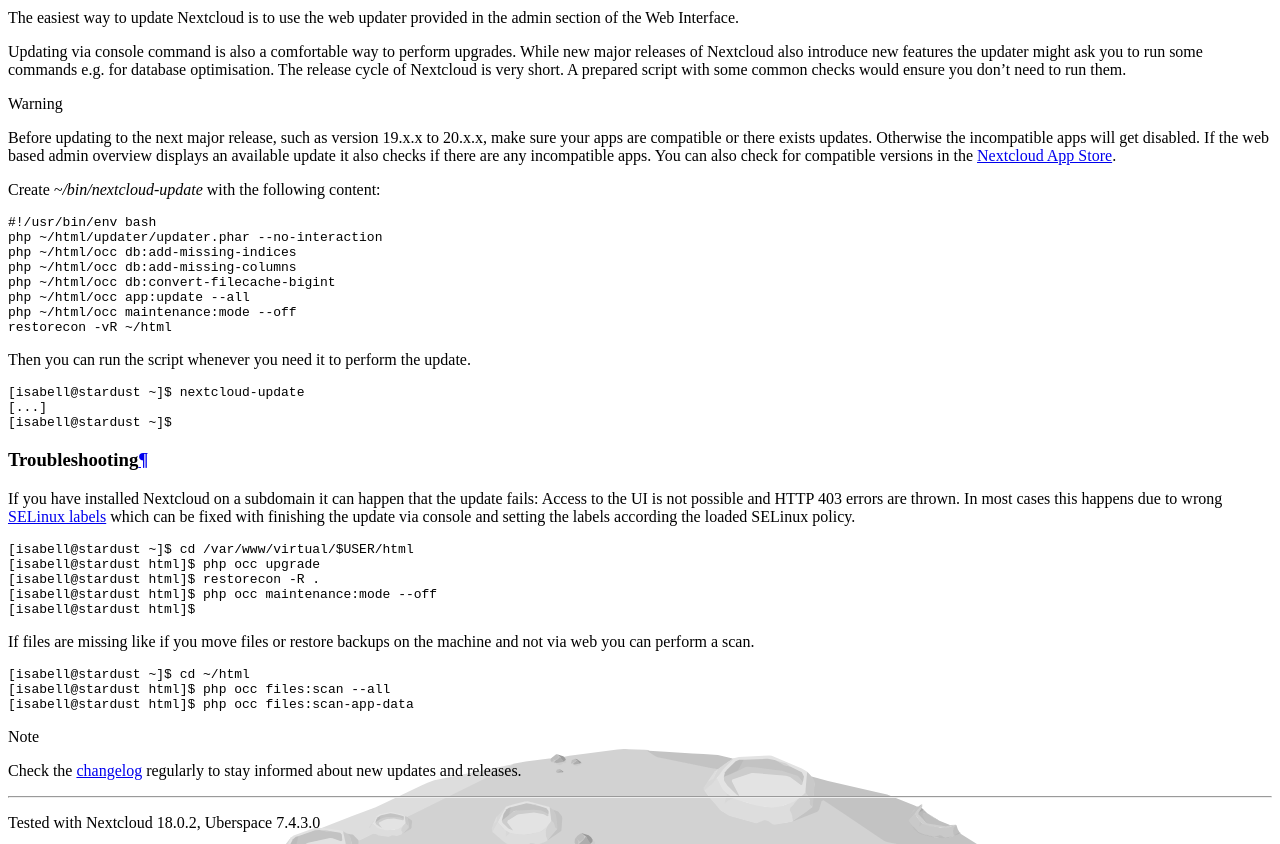
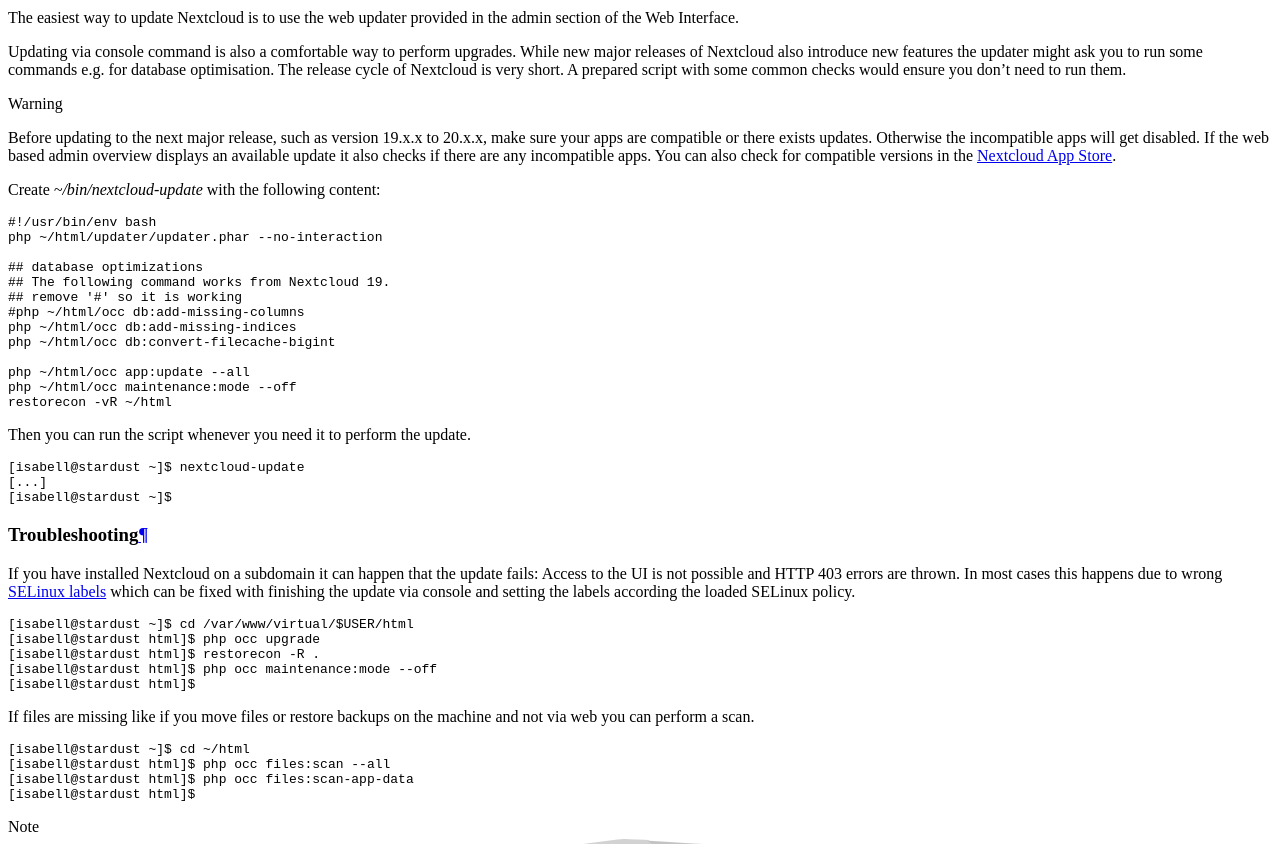
Before and after one commit to Uberspace/lab, a Sphinx documentation site: the page built from source/guide_nextcloud.rst, in a window 1280 px wide and 900 px high, scrolled down 7667 px, cut to the strip 0-844 px from the top of the window. Built offline with Sphinx 7.4.7 and the Read the Docs theme 2.0.0, drawn with Linux system fonts in a browser that asks for light colours.

Commit message:
[nextcloud] :bug: fix #728 for new db command in NC<19 Co-authored-by: taddydevil <taddydevil@users.noreply.github.com>

```diff
--- a/source/guide_nextcloud.rst
+++ b/source/guide_nextcloud.rst
@@ -237,17 +237,24 @@
 
 Create `~/bin/nextcloud-update` with the following content:
 ::
+
  #!/usr/bin/env bash
  php ~/html/updater/updater.phar --no-interaction
+
+ ## database optimizations
+ ## The following command works from Nextcloud 19.
+ ## remove '#' so it is working
+ #php ~/html/occ db:add-missing-columns
  php ~/html/occ db:add-missing-indices
- php ~/html/occ db:add-missing-columns
  php ~/html/occ db:convert-filecache-bigint
+
  php ~/html/occ app:update --all
  php ~/html/occ maintenance:mode --off
  restorecon -vR ~/html
 
 Then you can run the script whenever you need it to perform the update.
 ::
+
  [isabell@stardust ~]$ nextcloud-update
  [...]
  [isabell@stardust ~]$
@@ -267,9 +274,11 @@
 
 If files are missing like if you move files or restore backups on the machine and not via web you can perform a scan.
 ::
+
  [isabell@stardust ~]$ cd ~/html
  [isabell@stardust html]$ php occ files:scan --all
  [isabell@stardust html]$ php occ files:scan-app-data
+ [isabell@stardust html]$
 
 .. note:: Check the `changelog <https://nextcloud.com/changelog/>`_ regularly to stay informed about new updates and releases.
 
```
